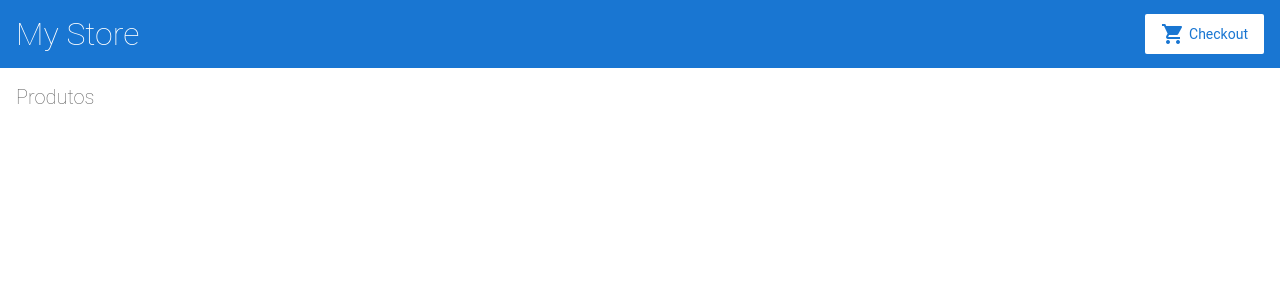
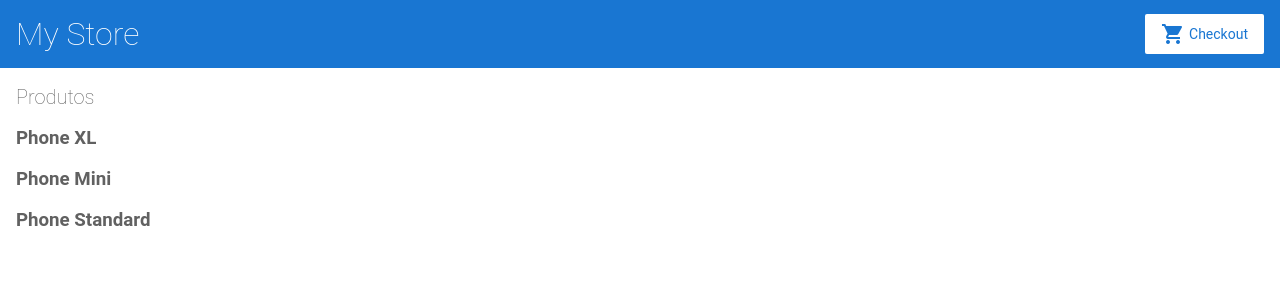
Before and after one commit to sonsyrock/angular-exemplo, an Angular app: page / in a window 1280 px wide. Shown: the top 300 px of the page. Built offline with nearby package versions, Linux system fonts and the light colour scheme.

Commit message:
1 file modified

```diff
--- a/src/app/product-list/product-list.component.html
+++ b/src/app/product-list/product-list.component.html
@@ -1,8 +1,10 @@
 <h2>Produtos</h2>
 
-<div *ngFor = "let product of products"></div><!--Está divi recebe a propriedade Angular ngFor, dessa forma a cada novo elemento adicionado ou retirado desta div, ele ira criar uma nova ou retirar uma div-->
+<div *ngFor = "let product of products"><!--Está divi recebe a propriedade Angular ngFor, dessa forma a cada novo elemento adicionado ou retirado desta div, ele ira criar uma nova ou retirar uma div-->
 
+<h3> {{product.name}} </h3> <!-- Esta interpolação, transforme os valores (product e name) e os traz para a view.-->
 
+</div>
 <!--
 Copyright Google LLC. All Rights Reserved.
 Use of this source code is governed by an MIT-style license that
```
